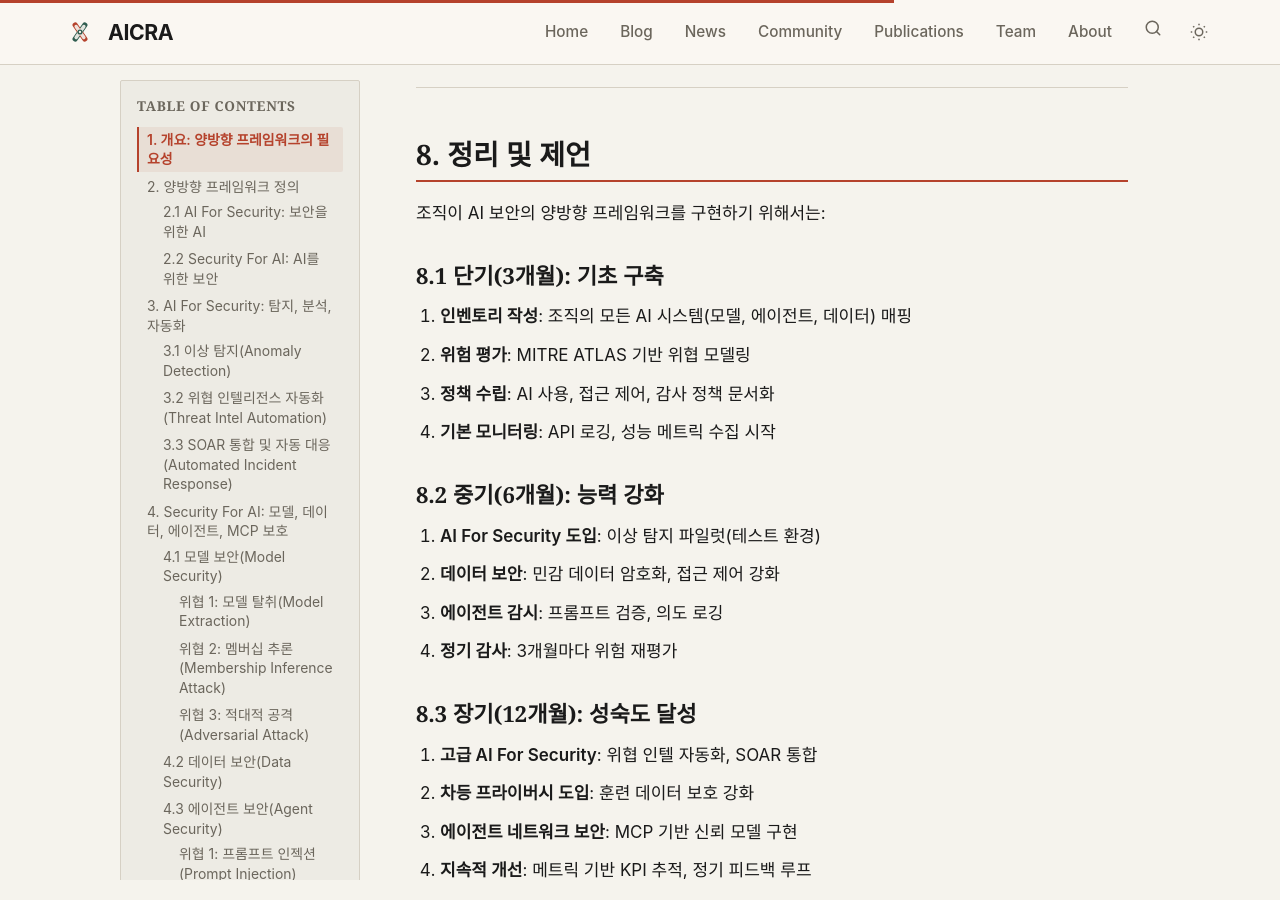
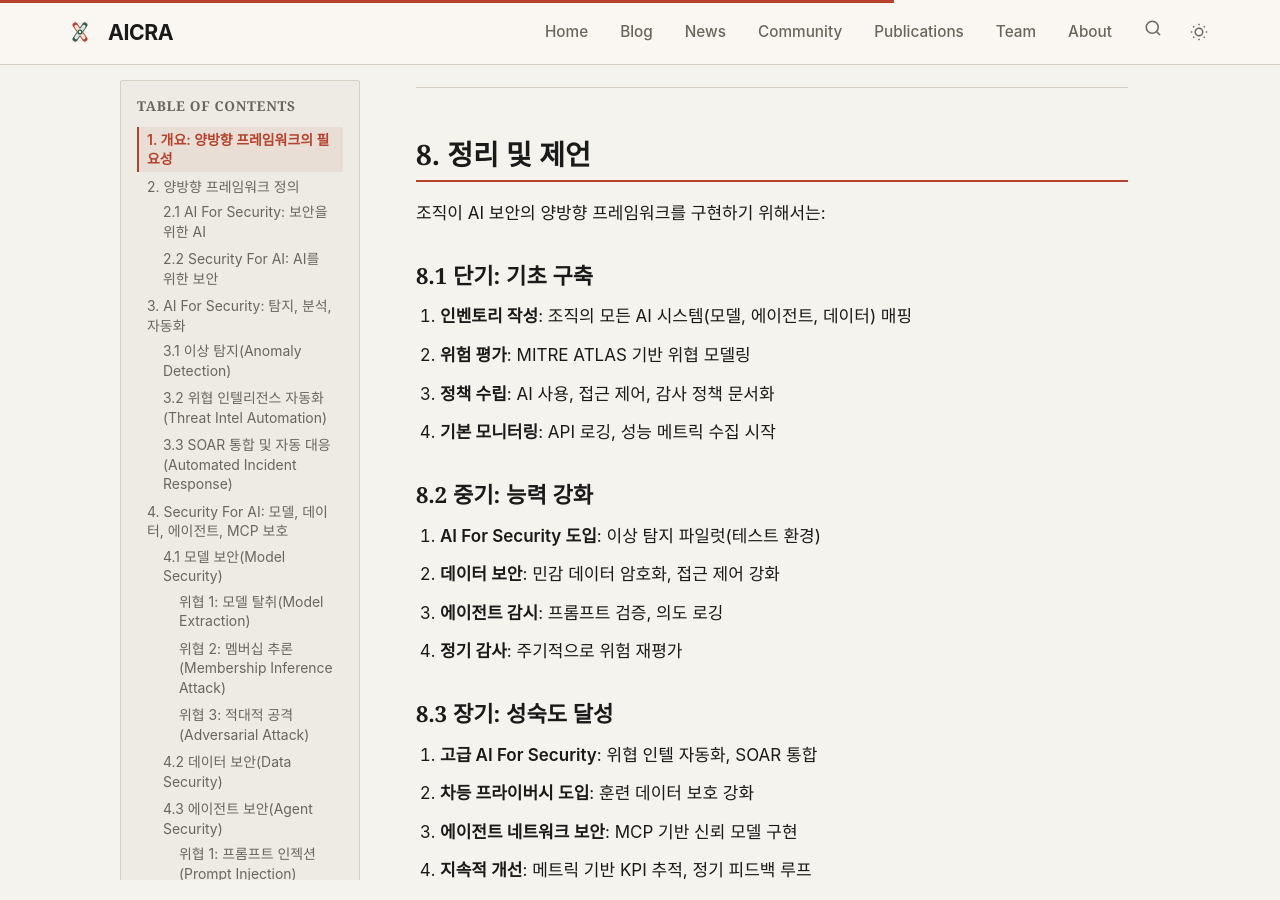
Before and after one commit to AICRA-PAGE/AICRA-PAGE.github.io, a Jekyll site: the page built from _posts/2026-03-22-ai-for-security-security-for-ai.md, in a window 1280 px wide and 900 px high, scrolled down 13559 px. Built offline with Jekyll 4.4.1, drawn with Linux system fonts in a browser that asks for light colours; some web fonts are replaced; the table of contents is made by our own code.

Commit message:
fix: remove consulting-style timelines and AICRA recommendations
- All posts: "Phase 1 (3개월)" -> "단기", removed specific month targets
- All posts: "AICRA 권장사항" -> "정리 및 제언"
- AICRA is a research association, not a consulting firm
- Timelines changed to generic "단기/중기/장기" instead of specific months

Co-Authored-By: Claude Opus 4.6 (1M context) <noreply@anthropic.com>

```diff
--- a/_posts/2026-03-22-ai-for-security-security-for-ai.md
+++ b/_posts/2026-03-22-ai-for-security-security-for-ai.md
@@ -379,21 +379,21 @@ quadrantChart
 
 조직이 AI 보안의 양방향 프레임워크를 구현하기 위해서는:
 
-### 8.1 단기(3개월): 기초 구축
+### 8.1 단기: 기초 구축
 
 1. **인벤토리 작성**: 조직의 모든 AI 시스템(모델, 에이전트, 데이터) 매핑
 2. **위험 평가**: MITRE ATLAS 기반 위협 모델링
 3. **정책 수립**: AI 사용, 접근 제어, 감사 정책 문서화
 4. **기본 모니터링**: API 로깅, 성능 메트릭 수집 시작
 
-### 8.2 중기(6개월): 능력 강화
+### 8.2 중기: 능력 강화
 
 1. **AI For Security 도입**: 이상 탐지 파일럿(테스트 환경)
 2. **데이터 보안**: 민감 데이터 암호화, 접근 제어 강화
 3. **에이전트 감시**: 프롬프트 검증, 의도 로깅
-4. **정기 감사**: 3개월마다 위험 재평가
+4. **정기 감사**: 주기적으로 위험 재평가
 
-### 8.3 장기(12개월): 성숙도 달성
+### 8.3 장기: 성숙도 달성
 
 1. **고급 AI For Security**: 위협 인텔 자동화, SOAR 통합
 2. **차등 프라이버시 도입**: 훈련 데이터 보호 강화
```
Also changed, not shown: _posts/2026-03-22-digital-twin-security.md (+3 -3 lines), _posts/2026-03-22-security-ontology-stix-attack.md (+3 -3 lines).
